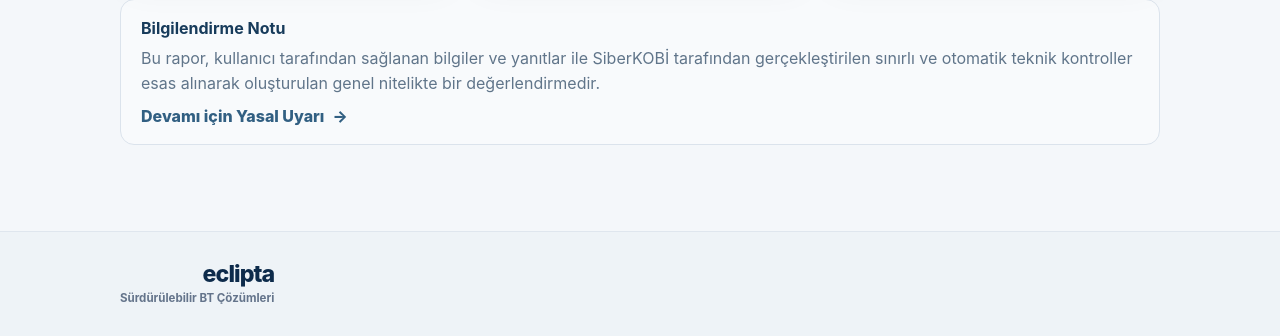
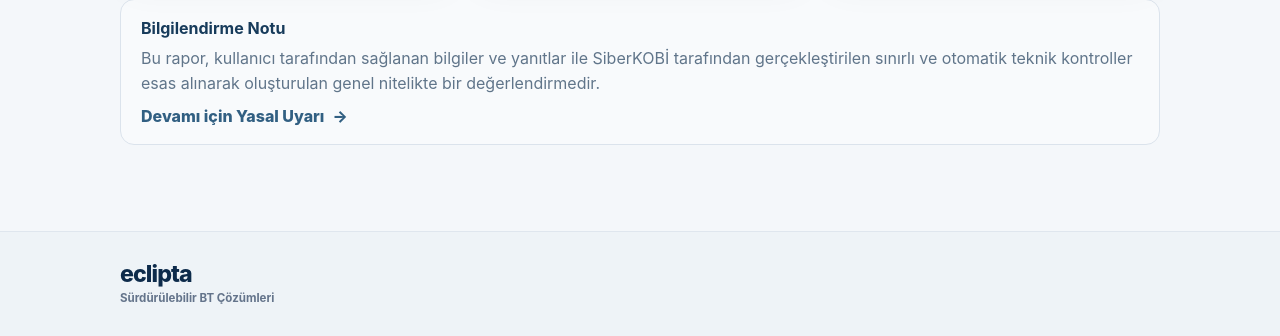
Before and after one commit to YagmurEr/siberkobi, a Flask app: page / in a window 1280 px wide. Shown: the part 1061-1397 px from the top of the page. Run offline with Flask 3, Linux system fonts and the light colour scheme.

Commit message:
Align footer brand signature left

```diff
--- a/app/static/app.css
+++ b/app/static/app.css
@@ -2038,3 +2038,11 @@ body {
     width: 68px !important;
   }
 }
+
+/* The footer has a single brand signature, so align it with the content edge. */
+.site-footer .footer-inner {
+  justify-content: flex-start;
+}
+.site-footer .eclipta-signature {
+  align-items: flex-start;
+}
```
